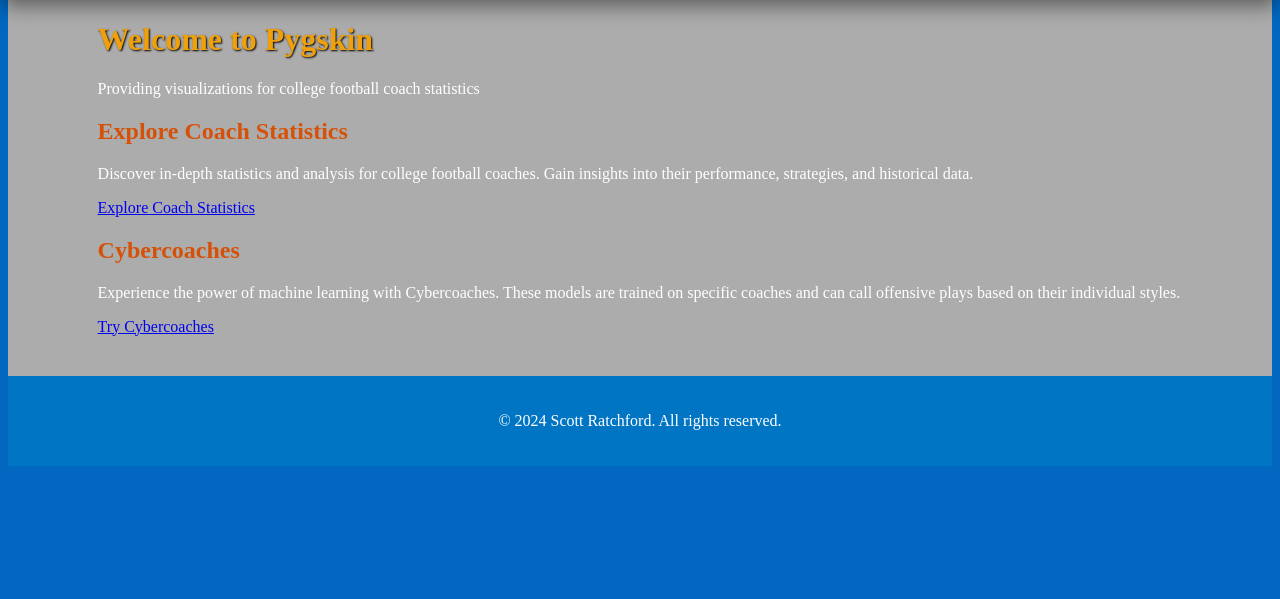
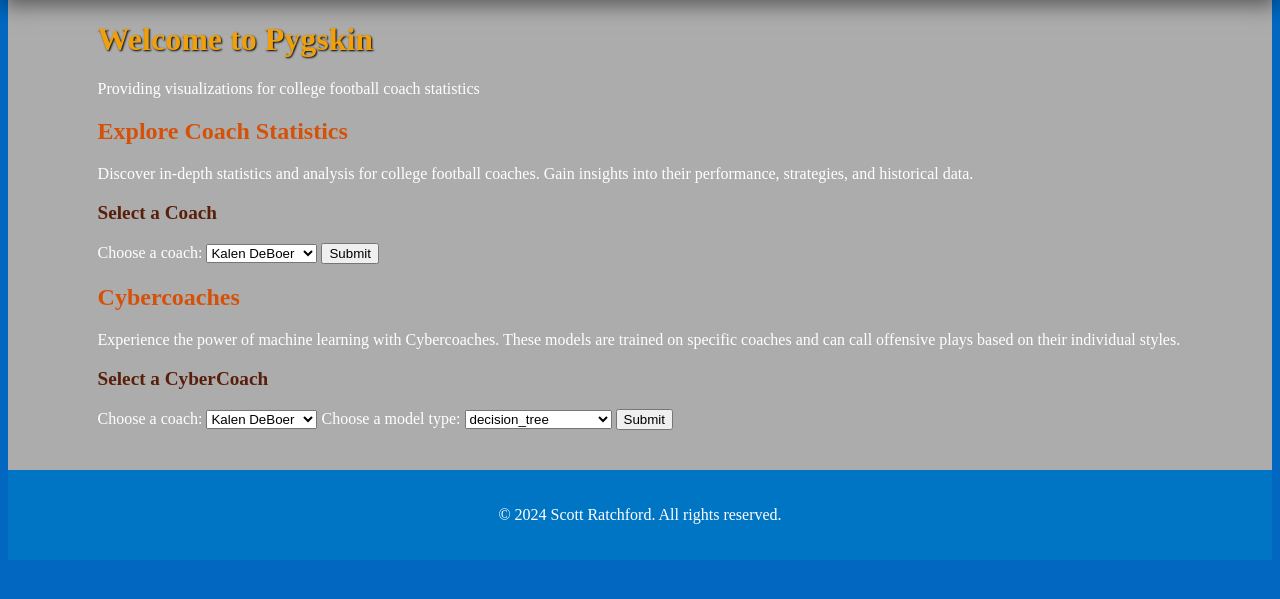
Before and after one commit to KyberCritter/Pygskin-Webapp, a Django app: page / in a window 1280 px wide. Shown: the part 89-688 px from the top of the page. Run offline with Django 5.2, Linux system fonts and the light colour scheme.

Commit message:
added call to action to homepage

```diff
--- a/myproject/pygskin_webapp/static/styles.css
+++ b/myproject/pygskin_webapp/static/styles.css
@@ -43,10 +43,17 @@ body {
 h1 {
     color: var(--color-3);
     text-shadow: 1px 1px 2px #000;
+    font-size: xx-large;
 }
 
 h2 {
     color: var(--color-4);
+    font-size: x-large;
+}
+
+h3 {
+    color: var(--color-5);
+    font-size: larger;
 }
 
 /* Navbar styles */
--- a/myproject/pygskin_webapp/templates/pygskin_webapp/coach_list.html
+++ b/myproject/pygskin_webapp/templates/pygskin_webapp/coach_list.html
@@ -11,12 +11,10 @@
 
     <div class="coach-selector">
         <h1>Select a Coach</h1>
-        <!-- The action attribute should point to your coach view's URL -->
         <form action="{% url 'coach' %}" method="POST">
             {% csrf_token %}
             <label for="coach-select">Choose a coach:</label>
-            <!-- Ensure the select name attributes are set so they can be accessed in your Django view -->
-            <select id="coach-select" name="coach" onchange="updateModelDropdown()">
+            <select id="coach-select" name="coach">
                 {% for coach, paths in cybercoach_paths.items %}
                     <option value="{{ coach }}">{{ coach }}</option>
                 {% endfor %}
--- a/myproject/pygskin_webapp/templates/pygskin_webapp/cybercoach_list.html
+++ b/myproject/pygskin_webapp/templates/pygskin_webapp/cybercoach_list.html
@@ -11,11 +11,9 @@
 
     <div class="coach-selector">
         <h1>Select a CyberCoach</h1>
-        <!-- The action attribute should point to your cybercoach_render view's URL -->
         <form action="{% url 'cybercoach' %}" method="POST">
             {% csrf_token %}
             <label for="coach-select">Choose a coach:</label>
-            <!-- Ensure the select name attributes are set so they can be accessed in your Django view -->
             <select id="coach-select" name="coach" onchange="updateModelDropdown()">
                 {% for coach, paths in cybercoach_paths.items %}
                     <option value="{{ coach }}">{{ coach }}</option>
--- a/myproject/pygskin_webapp/templates/pygskin_webapp/index.html
+++ b/myproject/pygskin_webapp/templates/pygskin_webapp/index.html
@@ -15,16 +15,73 @@
         <section>
             <h2>Explore Coach Statistics</h2>
             <p>Discover in-depth statistics and analysis for college football coaches. Gain insights into their performance, strategies, and historical data.</p>
-            <a href="{% url 'coach_list' %}">Explore Coach Statistics</a>
+            <h3>Select a Coach</h3>
+            <form action="{% url 'coach' %}" method="POST">
+                {% csrf_token %}
+                <label for="coach-select">Choose a coach:</label>
+                <select id="coach-select" name="coach">
+                    {% for coach, paths in cybercoach_paths.items %}
+                        <option value="{{ coach }}">{{ coach }}</option>
+                    {% endfor %}
+                </select>
+
+                <button type="submit">Submit</button>
+            </form>
         </section>
 
         <section>
             <h2>Cybercoaches</h2>
             <p>Experience the power of machine learning with Cybercoaches. These models are trained on specific coaches and can call offensive plays based on their individual styles.</p>
-            <a href="{% url 'cybercoach_list' %}">Try Cybercoaches</a>
+            <h3>Select a CyberCoach</h3>
+            <form action="{% url 'cybercoach' %}" method="POST">
+                {% csrf_token %}
+                <label for="cybercoach-select">Choose a coach:</label>
+                <select id="cybercoach-select" name="coach" onchange="updateModelDropdown()">
+                    {% for coach, paths in cybercoach_paths.items %}
+                        <option value="{{ coach }}">{{ coach }}</option>
+                    {% endfor %}
+                </select>
+
+                <label for="model-select">Choose a model type:</label>
+                <select id="model-select" name="model_type">
+                    <!-- Options will be added here based on the first dropdown's selection -->
+                </select>
+
+                <button type="submit">Submit</button>
+            </form>
         </section>
     </div>
 
+    {{ cybercoach_paths|json_script:"cybercoachPathsData" }}
+
     {% include "footer.html" %}
+
+    <script>
+        function updateModelDropdown() {
+            const coachSelect = document.getElementById('cybercoach-select');
+            const modelSelect = document.getElementById('model-select');
+            const selectedCoach = coachSelect.value;
+
+            // Access the embedded JSON data
+            const cybercoachPaths = JSON.parse(document.getElementById('cybercoachPathsData').textContent);
+            const models = cybercoachPaths[selectedCoach];
+
+            // Clear existing options in the model dropdown
+            while (modelSelect.firstChild) {
+                modelSelect.removeChild(modelSelect.firstChild);
+            }
+
+            // Populate the model dropdown with new options
+            for (const model in models) {
+                const option = document.createElement('option');
+                option.value = model;
+                option.text = model;
+                modelSelect.appendChild(option);
+            }
+        }
+
+        // Initialize the model dropdown with the first coach's models
+        window.onload = updateModelDropdown;
+    </script>
 </body>
 </html>
--- a/myproject/pygskin_webapp/views.py
+++ b/myproject/pygskin_webapp/views.py
@@ -8,7 +8,11 @@ from django.template import RequestContext, loader
 
 
 def index(request):
-    return HttpResponse(render(request, "pygskin_webapp/index.html"))
+    template = loader.get_template("pygskin_webapp/index.html")
+    context = {
+        "cybercoach_paths": cybercoach_paths
+    }
+    return HttpResponse(template.render(context, request))
 
 # TODO: find a better way to store the paths
 cybercoach_paths = {
```
